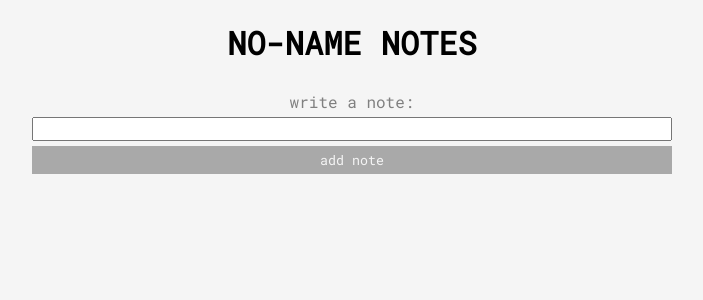
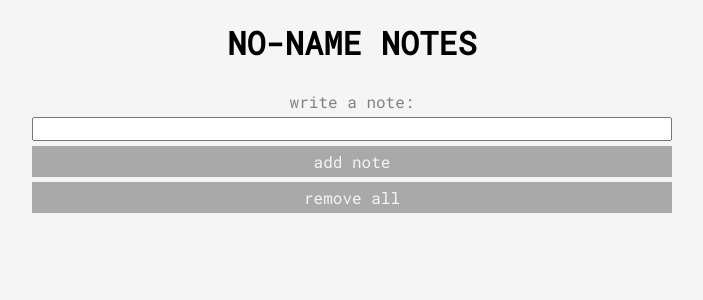
Before and after one commit to 900apm/No-name-Notes, a React (Create React App) app: page / in a window 1280 px wide. Shown: the top 300 px of the page, without its empty margins (288-991 px from the left). Built offline with nearby package versions, Linux system fonts and the light colour scheme; no server answers; the database is empty.

Commit message:
added remove all button

```diff
--- a/src/components/Note.css
+++ b/src/components/Note.css
@@ -26,9 +26,10 @@ p{
   color: grey;
   padding: 0 10%;
   word-break: break-all;
+  font-size: 16px;
 }
 
-button{
+.remove{
   color: whitesmoke;
   background-color: darkgrey;
   position: absolute;
@@ -40,7 +41,7 @@ button{
   padding: 5px;
 }
 
-button:active{
+.remove:active{
   border-bottom: 3px solid grey;
 }
 
--- a/src/components/Note.js
+++ b/src/components/Note.js
@@ -51,7 +51,7 @@ class Notes extends Component {
             return (
               <div key={note[0]} className='Note' >
                 <p>{note[1].noteContent}</p>
-                <button id={note[0]} onClick={this.deleteNote}>remove</button>
+                <button className='remove' id={note[0]} onClick={this.deleteNote}>remove</button>
               </div>
             )
 
--- a/src/components/NoteForm.css
+++ b/src/components/NoteForm.css
@@ -30,9 +30,12 @@ label{
   color: grey;
   text-align: center;
   margin: 5px 0;
+  font-size: 16px;
 }
 
-input[type=submit]{
+input[type=submit],
+.removeAll{
+  font-size: 16px;
   color: whitesmoke;
   background-color: darkgrey;
   border-style: none;
@@ -41,9 +44,16 @@ input[type=submit]{
   transition: color 0.1s;
 }
 
-input[type=submit]:active{
-  color: black;
+input[type=submit]:active,
+.removeAll:active{
+  color: white;
   background-color: grey;
+}
+
+.removeAll{
+  text-align: center;
+  text-decoration: none;
+  margin: 0;
 }
 
 @media only screen and (max-width: 850px){
--- a/src/components/NoteForm.js
+++ b/src/components/NoteForm.js
@@ -39,13 +39,21 @@ class NoteForm extends Component {
       noteContent: this.state.noteContent,
     };
 
-    console.log(Object.keys(this.state.noteList).length)
+    // if there are more than 6 notes, remove the first note
+    // if ((Object.keys(this.state.noteList).length) > 5){
+    //   dbRef.remove();
+    // }
+
     // clear the form
     dbRef.push(newNote);
 
     this.setState({
       noteContent: "",
     })
+  }
+
+  removeAll = () =>{
+    dbRef.remove();
   }
 
   render() {
@@ -68,6 +76,8 @@ class NoteForm extends Component {
 
           <input type='submit' value='add note' />
 
+          <button className='removeAll' onClick={this.removeAll}>remove all</button>
+
         </form>
 
       </div>
```
